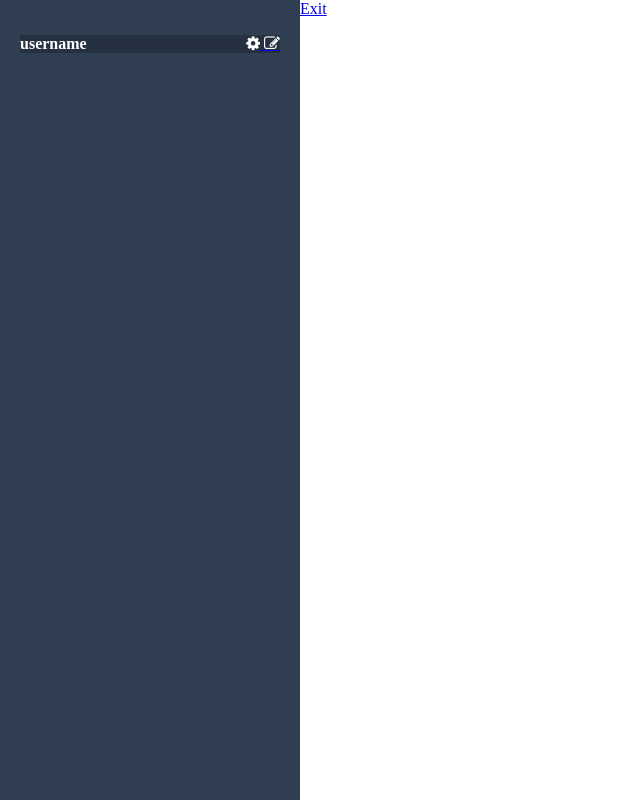
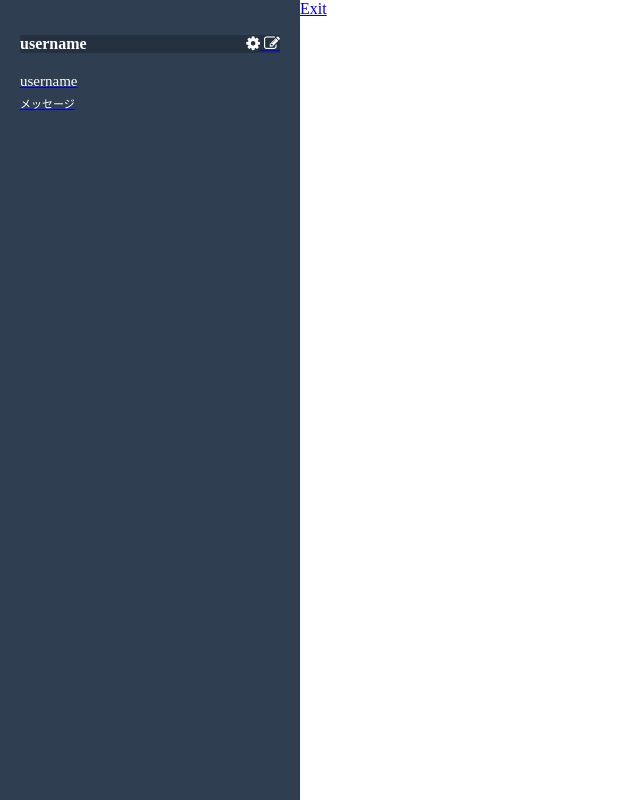
Before and after one commit to hidepino/chat-space, a Rails app: page / in a window 1280 px wide. Shown: the whole page, without its empty margins (0-640 px from the left). Run offline with Rails 7, Linux system fonts and the light colour scheme; style sheets or scripts are compiled from the project's sources; some libraries are stand-ins or nearby versions.

Commit message:
edit_side_group

```diff
--- a/app/assets/stylesheets/_side.scss
+++ b/app/assets/stylesheets/_side.scss
@@ -30,8 +30,16 @@
 
   .groups{
     .group{
-      &__name{}
-      &__message{}
+      padding:20px 0 40px 0;
+      &__name{
+        color:#fff;
+        font-size:15px;
+        margin-bottom: 5px;
+      }
+      &__message{
+        color:#fff;
+        font-size:11px;
+      }
     }
   }
 }
--- a/app/views/messages/index.html.haml
+++ b/app/views/messages/index.html.haml
@@ -12,8 +12,8 @@
     .groups
       .group
         = link_to "#" do
-          .group__name
-          .group__message
+          .group__name  username
+          .group__message  メッセージ
   .chat
     .header
       .left-header
```
